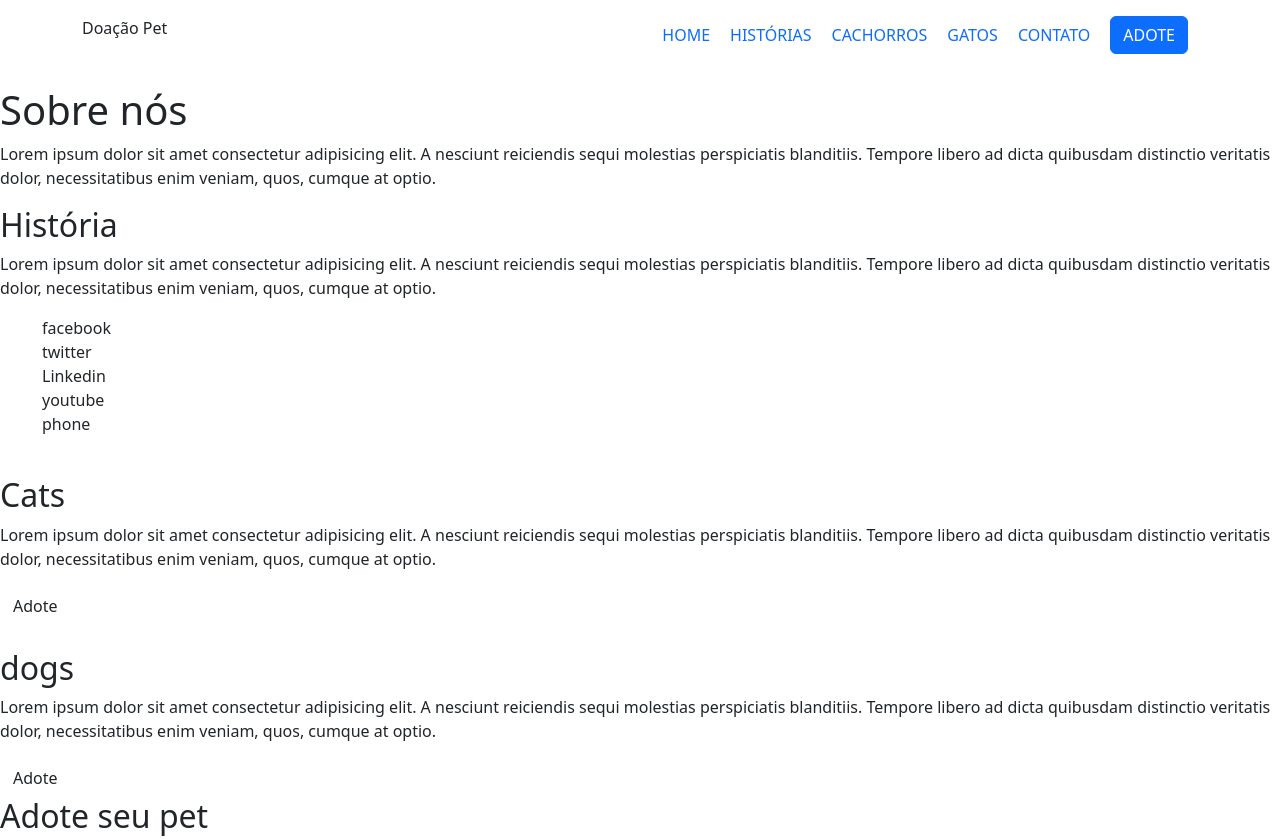
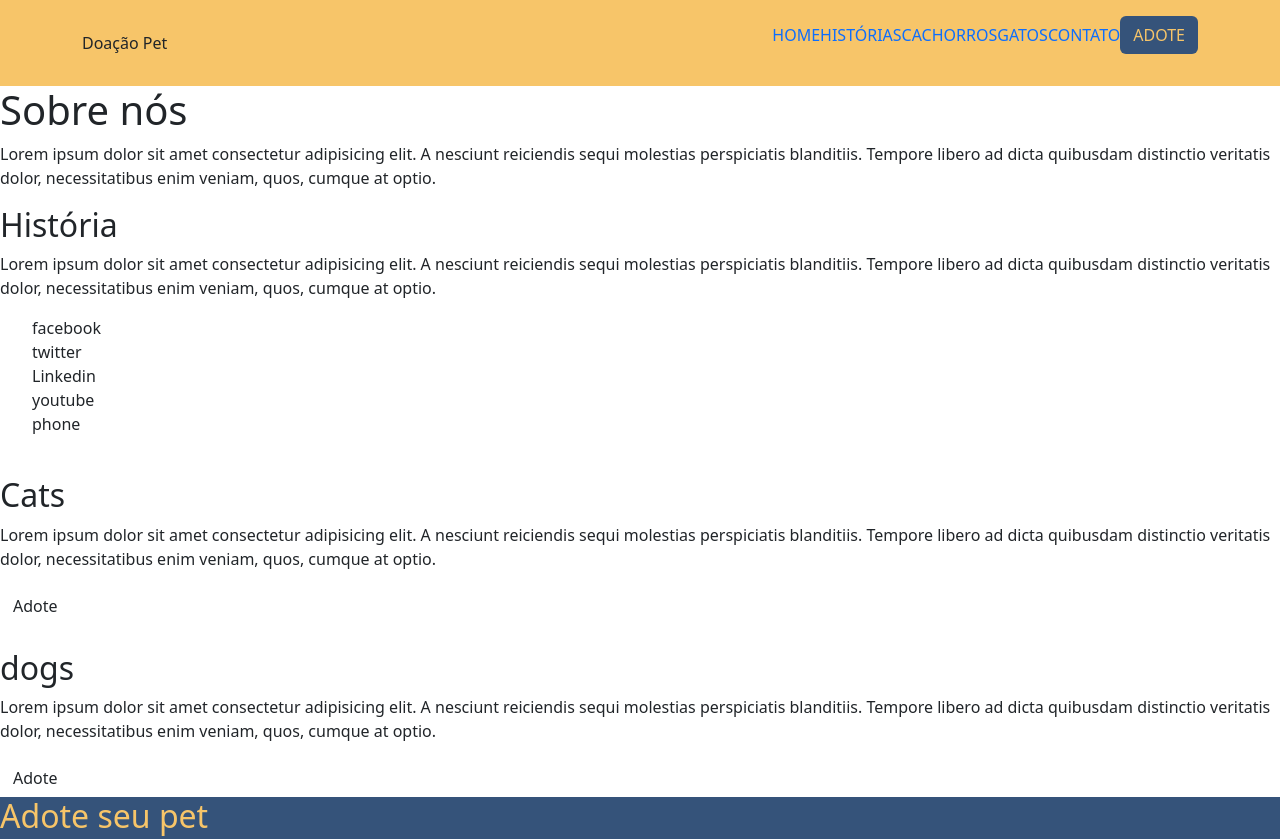
Before and after one commit to R0drigo-Pedroso/Projeto_Doacao_Pet, a plain HTML site: page index.html in a window 1280 px wide. Shown: the top 839 px of the page. Drawn offline with nearby package versions, Linux system fonts and the light colour scheme.

Commit message:
feat: creating header component

```diff
--- a/css/estilo.css
+++ b/css/estilo.css
@@ -1,8 +1,16 @@
+header {
+    background: #F7C569;
+}
+
 a {
     text-decoration: none !important;
 }
 
 ul li {
-    margin: 0 10px 0 10px;
     list-style: none;
 }
+
+#adoption {
+    color: #F7C569;
+    background: #35537A ;
+}
--- a/index.html
+++ b/index.html
@@ -7,15 +7,18 @@
     <meta name="viewport" content="width=device-width, initial-scale=1.0">
     <title>Doação Pet</title>
 
-    <link rel="stylesheet" href="css/estilo.css">
 
     <!-- Bootstrap 5 -->
     <link href="https://cdn.jsdelivr.net/npm/bootstrap@5.3.0-alpha3/dist/css/bootstrap.min.css" rel="stylesheet"
         integrity="sha384-KK94CHFLLe+nY2dmCWGMq91rCGa5gtU4mk92HdvYe+M/SXH301p5ILy+dN9+nJOZ" crossorigin="anonymous">
+
+
+    <link rel="stylesheet" href="css/estilo.css">
 </head>
 
 <body>
-    <header class="header container d-flex justify-content-between my-3">
+    <header class="py-3">
+        <section class="container d-flex justify-content-between align-items-center">
             <span class="logo">Doação Pet</span>
             <nav class="p-0">
                 <ul class="d-flex justify-content-between text-uppercase align-items-center">
@@ -24,9 +27,10 @@
                     <li><a href="#dogs">Cachorros</a></li>
                     <li><a href="#cats">Gatos</a></li>
                     <li><a href="#contact">Contato</a></li>
-                <li><a href="#adoption" class="btn btn-primary">Adote</a></li>
+                    <li><a href="#adoption" class="btn" id="adoption">Adote</a></li>
                 </ul>
             </nav>
+        </section>
     </header>
     <main>
         <section class="about" id="about">
```
Lines whose indentation alone changed are shown as unchanged.
